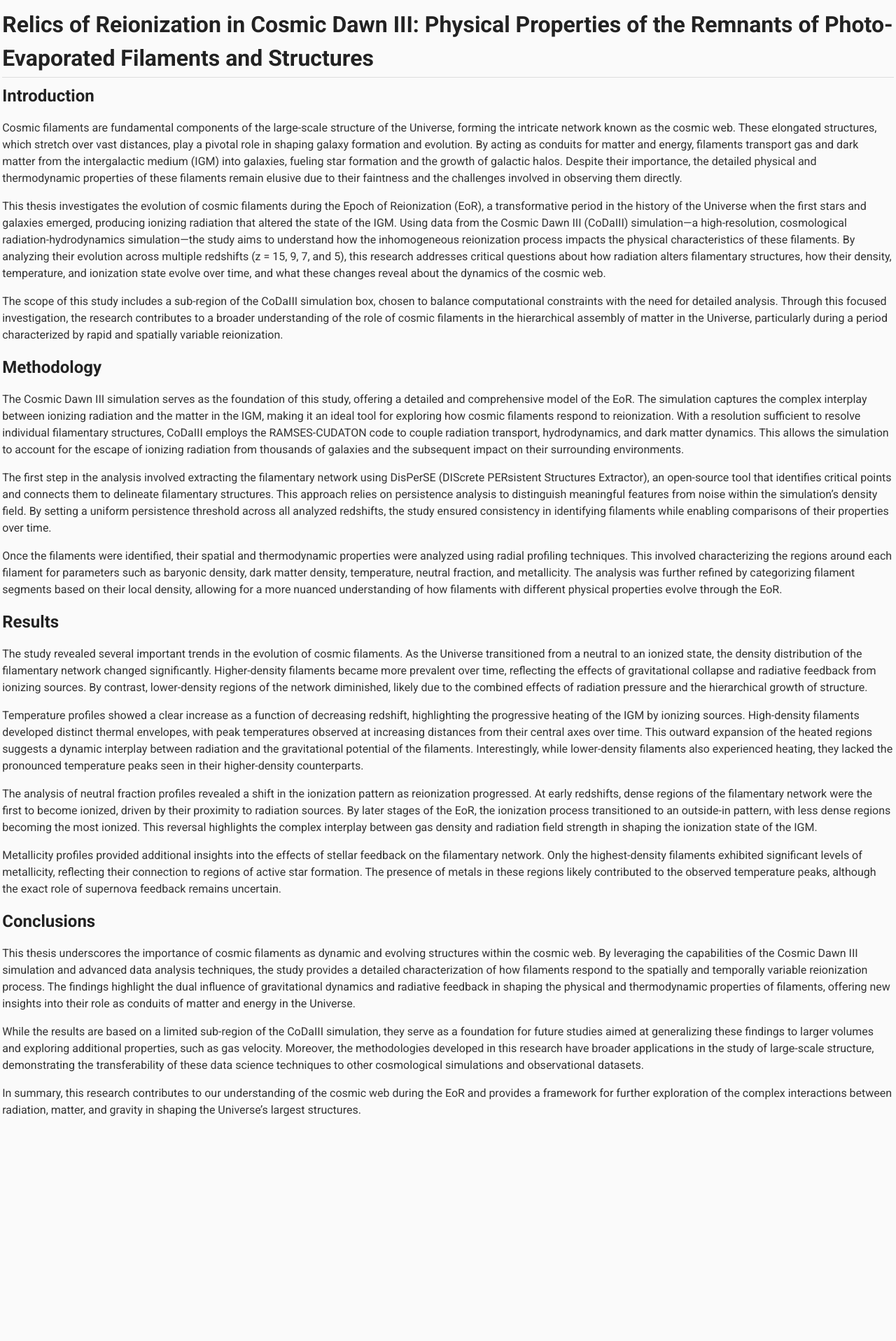
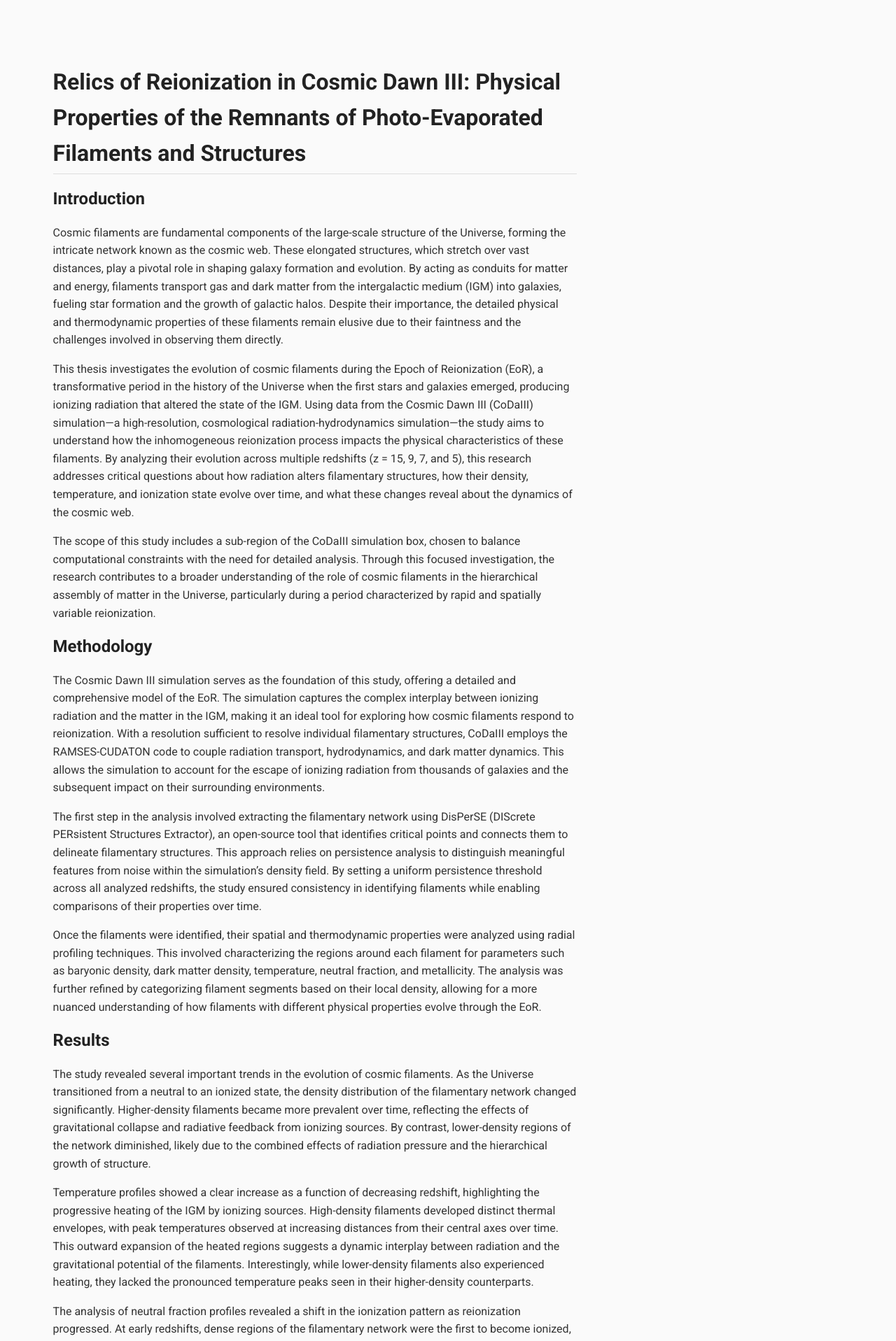
Before and after one commit to vishrut-b/Master-Thesis, a Jekyll site: the page built from index.md, in a window 1280 px wide. Shown: the top 1917 px of the page at 70% size. Built offline with Jekyll 4.4.1, drawn with Linux system fonts in a browser that asks for light colours; our own code applies the rules of GitHub Pages for plain Markdown files; before the commit the page ends 1619 px from its top, so only the background shows below that.

Commit message:
Update styles.css

```diff
--- a/assets/css/styles.css
+++ b/assets/css/styles.css
@@ -1,19 +1,20 @@
 /* Apply Roboto font globally */
 body {
   font-family: 'Roboto', sans-serif;
-  margin: 0;              /* Remove margins completely */
-  max-width: 100%;        /* Allow content to span the full width */
-  padding: 0.2rem;        /* Minimal padding for readability */
-  line-height: 1.5;       /* Maintain good readability with tighter spacing */
+  margin: 0;              /* Remove default browser margins */
+  max-width: 900px;       /* Limit width for readability */
+  padding: 2cm;           /* Add a 2cm gap around the content */
+  line-height: 1.6;       /* Maintain good readability */
   background-color: #fafafa; /* Light background for a softer feel */
-  color: #333;            /* Standard dark text color */
+  color: #333;            /* Standard dark color for text */
+  box-sizing: border-box; /* Ensure padding is included in width/height calculations */
 }
 
 /* Styling for headings */
 h1, h2, h3, h4, h5, h6 {
   font-weight: 700;       /* Use bold weights for headings */
-  margin-top: 0.5rem;     /* Minimal spacing above headings */
-  margin-bottom: 0.3rem;  /* Minimal spacing below headings */
+  margin-top: 1rem;       /* Spacing above headings */
+  margin-bottom: 0.5rem;  /* Spacing below headings */
   color: #222;            /* Slightly darker color for headings */
 }
 
@@ -35,14 +36,14 @@ a:hover {
 /* Add styles for tables */
 table {
   border-collapse: collapse;
-  width: 100%;              /* Full width for tables */
-  margin: 0.5rem 0;         /* Minimal spacing above and below tables */
-  background-color: #fff;   /* White background for contrast */
-  box-shadow: 0 1px 1px rgba(0, 0, 0, 0.1); /* Subtle shadow for depth */
+  width: 100%;
+  margin: 1rem 0;          /* Add spacing above and below tables */
+  background-color: #fff;  /* White background for contrast */
+  box-shadow: 0 1px 2px rgba(0, 0, 0, 0.1); /* Subtle shadow */
 }
 th, td {
   border: 0.5px solid #ddd; /* Thin borders for table cells */
-  padding: 4px 6px;         /* Reduced padding for compact cells */
+  padding: 6px 8px;         /* Reduced padding for compact cells */
   text-align: left;
   font-size: 0.85rem;       /* Smaller font size for tables */
 }
@@ -54,9 +55,9 @@ th {
 
 /* Add styles for block quotes */
 blockquote {
-  margin: 0.3rem 0;      /* Minimal spacing */
-  padding: 0.3rem;       /* Minimal padding */
-  border-left: 2px solid #007acc; /* Thin border for quotes */
+  margin: 1rem 0;          /* Spacing around blockquotes */
+  padding: 0.5rem;         /* Padding inside blockquotes */
+  border-left: 3px solid #007acc; /* Highlight with a left border */
   background-color: #f9f9f9;
   font-style: italic;
   color: #555;
@@ -64,11 +65,11 @@ blockquote {
 
 /* Add styles for lists */
 ul, ol {
-  margin: 0.5rem 0;       /* Minimal spacing for lists */
-  padding-left: 0.8rem;   /* Reduced indent */
+  margin: 1rem 0;         /* Space for lists */
+  padding-left: 1.5rem;   /* Indent lists slightly */
 }
 li {
-  margin-bottom: 0.2rem; /* Tight spacing between list items */
+  margin-bottom: 0.5rem;  /* Space between list items */
 }
 
 /* Add styles for code blocks */
@@ -76,21 +77,21 @@ pre, code {
   font-family: 'Courier New', Courier, monospace;
   background-color: #f4f4f4;
   color: #d6336c;
-  padding: 0.2rem;       /* Minimal padding for code blocks */
+  padding: 0.5rem;        /* Padding inside code blocks */
   border-radius: 3px;
-  font-size: 0.85rem;    /* Slightly smaller font size */
+  font-size: 0.9rem;      /* Slightly smaller font size */
 }
 pre {
-  overflow-x: auto;      /* Enable horizontal scrolling for long code */
-  margin: 0.5rem 0;      /* Minimal spacing for code blocks */
+  overflow-x: auto;       /* Enable horizontal scrolling for long code */
+  margin: 1rem 0;        /* Add spacing above and below */
 }
 
 /* Add a footer style */
 footer {
-  margin-top: 0.5rem;   /* Minimal top margin */
+  margin-top: 1.5rem;     /* Space above footer */
   text-align: center;
-  font-size: 0.8rem;    /* Smaller font size for the footer */
+  font-size: 0.8rem;      /* Smaller font size for footer */
   color: #666;
   border-top: 1px solid #ddd;
-  padding-top: 0.2rem;  /* Minimal padding for the footer */
+  padding-top: 0.5rem;    /* Padding inside footer */
 }
```
